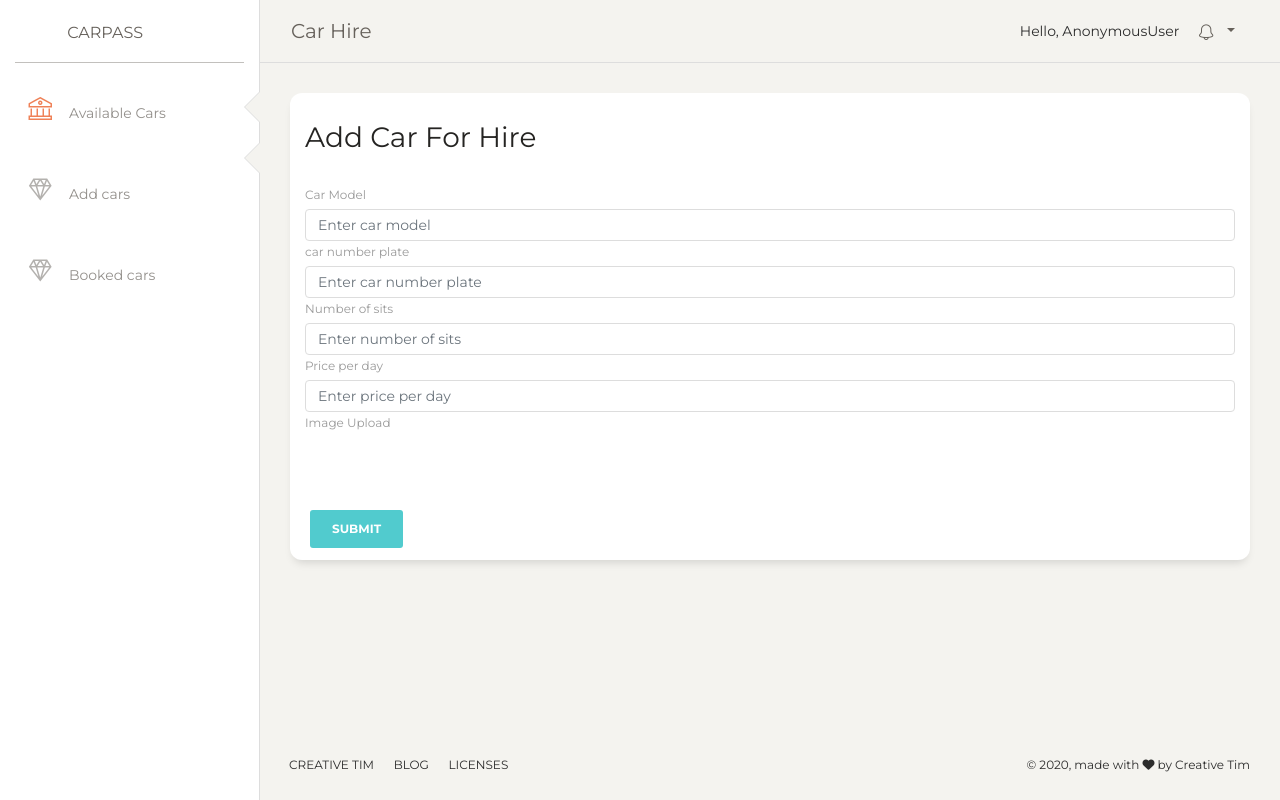
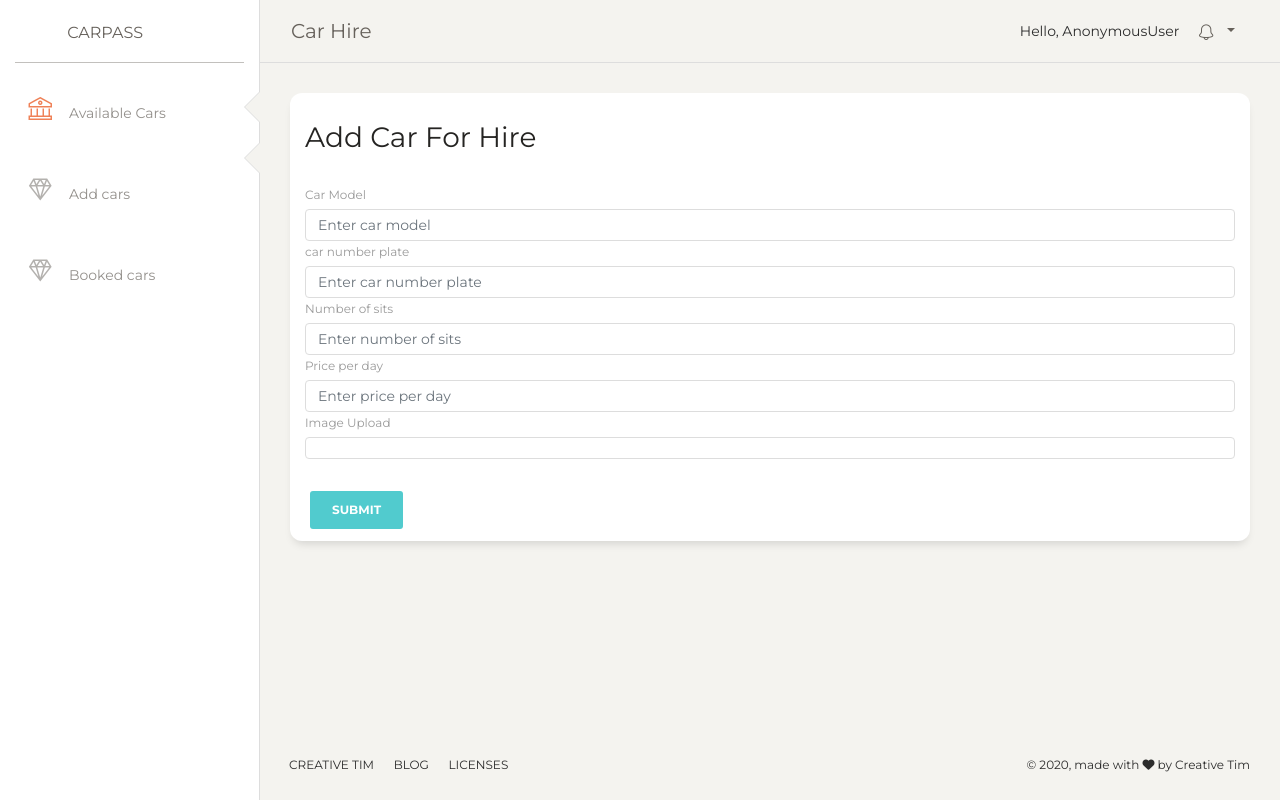
Before and after one commit to abdimoha-dev/car-hire, a Django app: template carpass/templates/carpass/add_car.html in a window 1280 px wide. Run offline with Django 3.2, Linux system fonts and the light colour scheme; the template is opened without the code that fills it, so the values that code supplies are empty; some libraries are stand-ins or nearby versions.

Commit message:
Fixed file upload field

```diff
--- a/carpass/templates/carpass/add_car.html
+++ b/carpass/templates/carpass/add_car.html
@@ -128,7 +128,7 @@
             <div class="form-group">
                 <label for="exampleInputFile">Image Upload</label>
 
-                  <div class="custom-file">
+                  <div class="form-control">
                     <input type="file" required="false" name="car_image" id="car_image"/>
                   </div>
 
--- a/carpass/templates/carpass/edit_car.html
+++ b/carpass/templates/carpass/edit_car.html
@@ -127,7 +127,7 @@
             <div class="form-group">
                 <label for="exampleInputFile">Image Upload</label>
 
-                  <div class="custom-file">
+                  <div class="form-control">
                     <input type="file" required="true" name="car_image" id="car_image"/>
                   </div>
 
```
